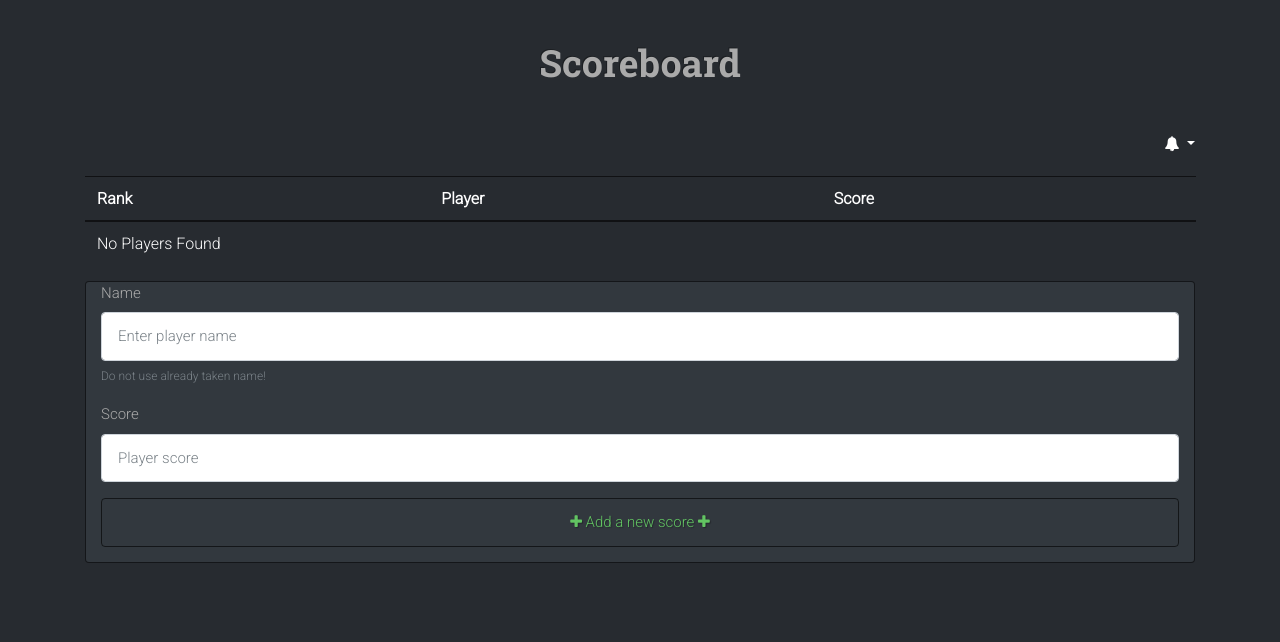
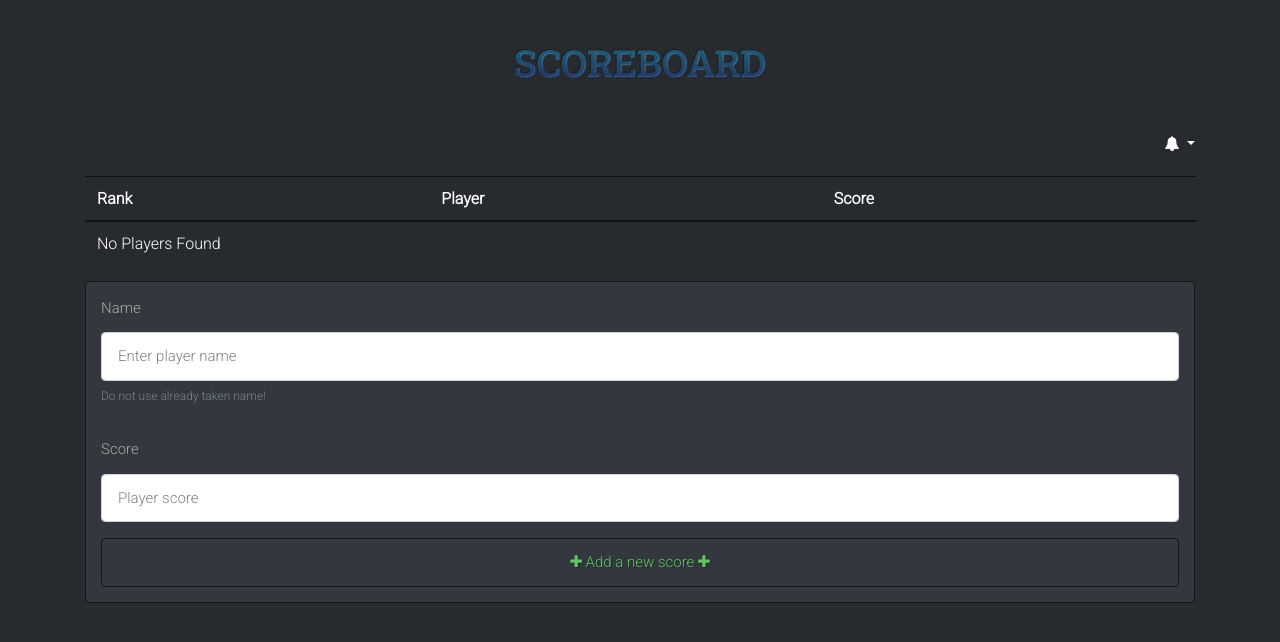
Before and after one commit to crowelian/scoreboard_php, a PHP site: page / in a window 1280 px wide. Shown: the top 642 px of the page. Run offline with PHP 8.4, Linux system fonts and the light colour scheme; data that the repository does not hold is empty; a stand-in replaces the project's code that opens the database connection; some libraries are stand-ins or nearby versions.

Commit message:
- Added styling for main-title and dropdown title

```diff
--- a/assets/css/styles.css
+++ b/assets/css/styles.css
@@ -14,6 +14,24 @@ body {
 
 #main-title {
     padding: 40px 20px 40px 20px;
+    text-transform: uppercase;
+    background: -webkit-gradient(linear, left top, left bottom, from(#30CFD0), to(#330867));
+    background: linear-gradient(to bottom, #30CFD0 0%, #330867 100%);
+    -webkit-background-clip: text;
+    -webkit-text-fill-color: transparent;
+}
+
+.s-span {
+    font-family: Roboto Slab,Times New Roman,serif;
+    font-weight: 700;
+    color: #eba210;
+    text-transform: uppercase;
+}
+
+/* Form */
+label {
+    padding-top: 15px;
+    padding-bottom: 5px;
 }
 
 /* fixes for mobile */
```
